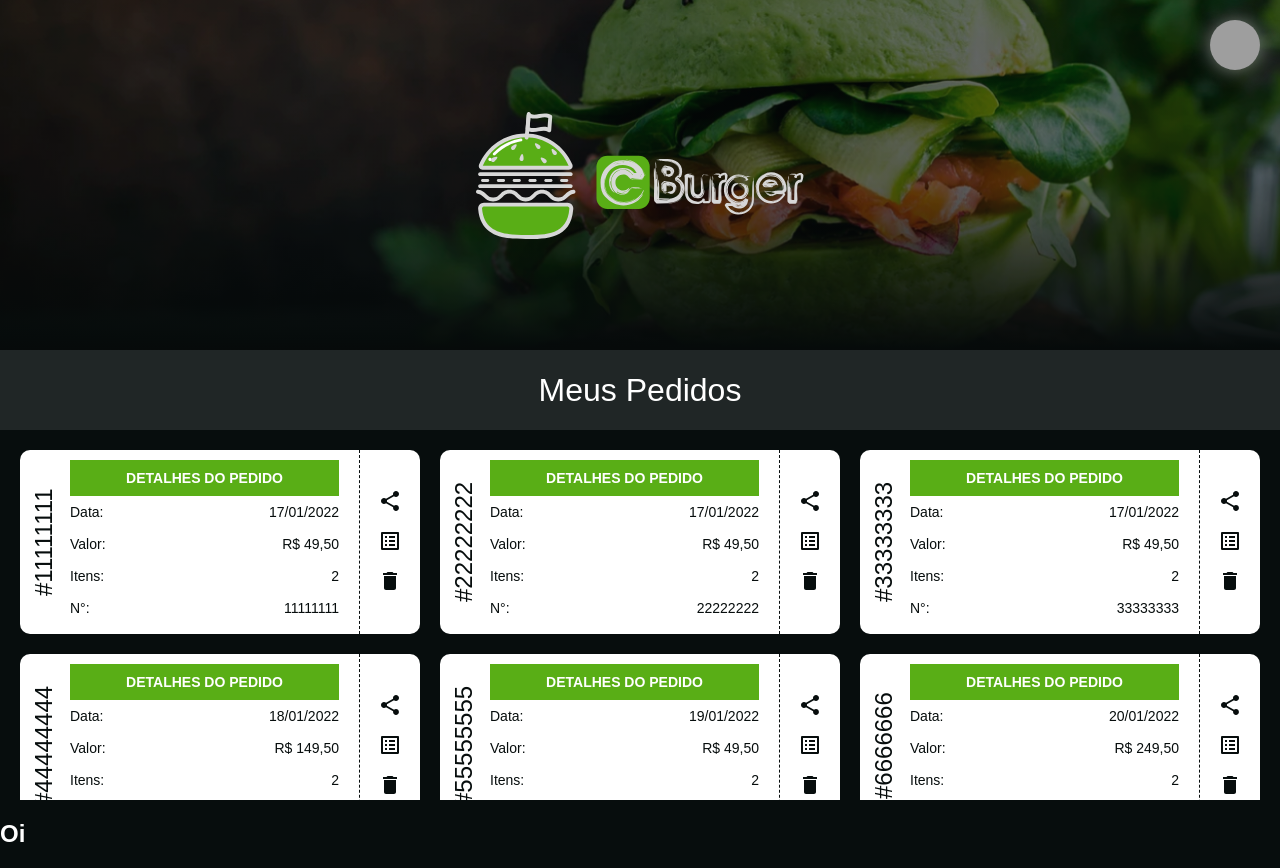
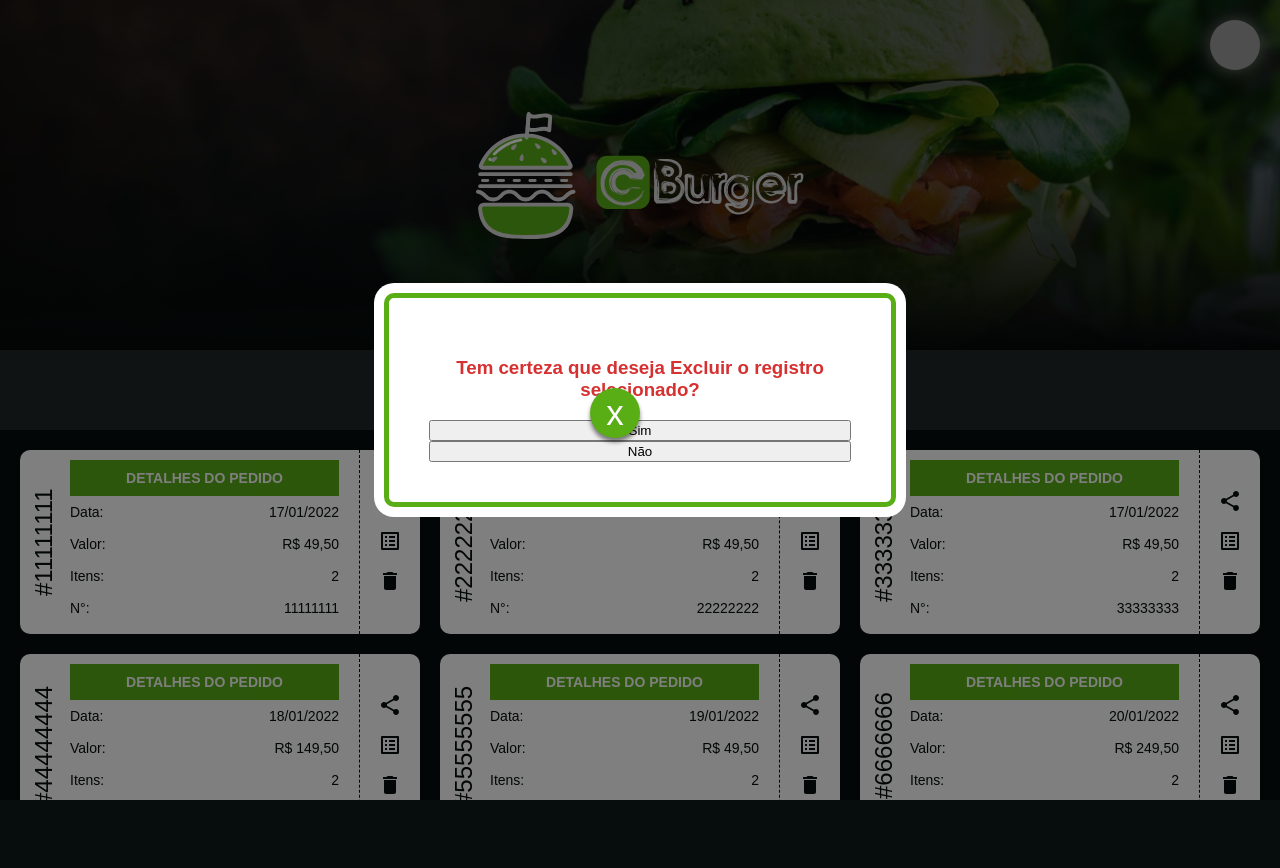
Before and after one commit to JS002-green-team/hburger, a website built with webpack: page public/orders.html in a window 1280 px wide. After the commit the page ends 800 px from the top, so only its background shows below. Built offline with nearby package versions, Linux system fonts and the light colour scheme; some packages are replaced by stand-ins of ours; no server answers; grey boxes are pictures that could not be loaded.

Commit message:
Correção sidebar user

```diff
--- /dev/null
+++ b/public/assets/sass/_danger-modal.scss
@@ -0,0 +1,30 @@
+.danger-modal-container {
+    width: 100vw;
+    height: 100vh;
+    background: rgba(0, 0, 0, .5);
+    position: fixed;
+    top: 0px;
+    left: 0px;
+    z-index: 2000;
+    display: flex;
+    justify-content: center;
+    align-items: center;
+}
+
+.danger-modal {
+    background: var(--white);
+    width: 40%;
+    min-width: 300px;
+    padding: 40px;
+    border: 5px solid #59AE16;
+    box-shadow: 0 0 0 10px white;
+    border-radius: 10px;
+    position: relative;
+    display: inline;
+    align-items: center;
+    justify-content: center;
+    h3 {
+        color: #d63031;
+        text-align: center;
+    }
+}
--- a/public/assets/sass/_user-modal.scss
+++ b/public/assets/sass/_user-modal.scss
@@ -7,7 +7,7 @@
     z-index: 2010;
     display: none;
     justify-content: right;
-    align-items: top;
+    align-items: end;
     background: rgba($color: black, $alpha: 0.5);
     h3 {
         text-align: center;
@@ -15,7 +15,7 @@
 }
 
 .user-modal {
-    background: rgba($color: #59AE16, $alpha: .5);
+    background: rgba($color: #59AE16, $alpha: 1.0);
     width: 25%;
     min-width: 300px;
     height: 100vw;
@@ -53,7 +53,7 @@
     display: flex;
 }
 
-#fechar-profile {
+#fechar-modal {
     position: absolute;
     width: 50px;
     height: 50px;
--- a/public/assets/sass/main.scss
+++ b/public/assets/sass/main.scss
@@ -6,3 +6,4 @@
 @use 'list-orders';
 @use 'modal';
 @use 'user-modal';
+@use 'danger-modal';
--- a/public/assets/scripts/src/credicard.ts
+++ b/public/assets/scripts/src/credicard.ts
@@ -4,6 +4,7 @@ import { HTMLInputField } from "./types/HTMLInputField";
 import IMask from "imask";
 import iniciaModal from "./functions/acionaModal";
 import showSidebarUser from "./functions/showSidebarUser";
+import criaSidebarUser from "./functions/criaSidebarUser";
 
 const page = document.querySelector("#credicard") as HTMLFormElement;
 
@@ -16,11 +17,15 @@ if (page) {
   const selectBanco = page.querySelector("#bank") as HTMLSelectElement;
   const btnEfetuaPagamento = page.querySelector("#efetua-pagamento") as HTMLButtonElement;
   const avatar = page.querySelector("#avatar") as HTMLImageElement;
+  const modais = page.querySelector("#modais") as HTMLDivElement;
+
 
   const values = queryStringToJSON();
   const year = new Date().getFullYear();
   const month = new Date().getMonth();
   const valorPedido: number = +values.valor;
+
+  criaSidebarUser(modais);
 
   IMask(number, {
     mask: "0000 0000 0000 0000",
--- a/public/assets/scripts/src/functions/acionaModal.ts
+++ b/public/assets/scripts/src/functions/acionaModal.ts
@@ -1,22 +1,16 @@
 export default function iniciaModal(modalID: string) {
-
-    // const modal = document.getElementById(modalID);
-    // if (modal) {
-    //     modal.classList.add('mostrar');
-    //     modal.addEventListener('click', (e) => {
-    //         if (e.target.id == modalID || e.target.className == 'fechar') {
-    //             modal.classList.remove('mostrar');
-    //             localStorage.fechaModal = modalID;
-    //         }
-    //     });
-    // }
 
     const modal = document.getElementById(modalID);
     if (modal) {
         modal.classList.add('mostrar');
-        modal.addEventListener('click', (e) => {
-            modal.classList.remove('mostrar');
-            localStorage.fechaModal = modalID;
+        modal.addEventListener('click', (e: Event) => {
+            const objClik = e.target as HTMLElement;
+            if (objClik.id == "fechar-modal" || objClik.id == "user-modal") {
+                console.log(objClik.id);
+                modal.classList.remove('mostrar');
+                localStorage.fechaModal = modalID;
+            }
+
         });
     }
 
--- /dev/null
+++ b/public/assets/scripts/src/functions/criaSidebarUser.ts
@@ -0,0 +1,16 @@
+export default function criaSidebarUser(modais:HTMLDivElement){
+
+    const modal = document.createElement("div");
+    modal.innerHTML =
+    `<div id="user-modal" class="user-modal-container">
+            <div class="user-modal">
+                <button class="fechar-profile" id="fechar-modal">x</button>
+                <img src="https://i.pravatar.cc/50" alt="Avatar" id="avatar-modal" />
+                <h3>Dados do usuário</h3>
+                <ul>Conta</ul>
+                <ul>Pedidos</ul>
+                <ul>Logout</ul>
+            </div>
+        </div>`;
+       modais.appendChild(modal);
+}
--- a/public/assets/scripts/src/orders.ts
+++ b/public/assets/scripts/src/orders.ts
@@ -1,6 +1,8 @@
 import iniciaModal from "./functions/acionaModal";
+import criaSidebarUser from "./functions/criaSidebarUser";
 
 const orders = document.querySelector('#orders');
+
 
 interface isOrder {
     date: string,
@@ -18,17 +20,11 @@ const ordersDb = [
     { "date": "20/01/2022", "price": "249,50", "itens": 2, "id": 6666666 },
     { "date": "21/01/2022", "price": "149,50", "itens": 2, "id": 77777777 },
     { "date": "22/01/2022", "price": "349,50", "itens": 2, "id": 8888888 },
-    { "date": "17/01/2022", "price": "49,50", "itens": 2, "id": 11111111 },
-    { "date": "17/01/2022", "price": "49,50", "itens": 2, "id": 22222222 },
-    { "date": "17/01/2022", "price": "49,50", "itens": 2, "id": 33333333 },
-    { "date": "18/01/2022", "price": "149,50", "itens": 2, "id": 44444444 },
-    { "date": "19/01/2022", "price": "49,50", "itens": 2, "id": 55555555 },
-    { "date": "20/01/2022", "price": "249,50", "itens": 2, "id": 6666666 },
-    { "date": "21/01/2022", "price": "149,50", "itens": 2, "id": 77777777 },
-    { "date": "22/01/2022", "price": "349,50", "itens": 2, "id": 8888888 },
 ];
 
 if (orders) {
+    const modais = orders.querySelector("#modais") as HTMLDivElement;
+    criaSidebarUser(modais);
     const ulOrders = orders.querySelector('#list-orders') as HTMLUListElement;
 
     function details(id: string) {
--- a/public/orders.html
+++ b/public/orders.html
@@ -197,15 +197,16 @@
                 </li> -->
             </ul>
         </main>
-        <div id="user-modal" class="user-modal-container">
+        <!-- <div id="user-modal" class="user-modal-container">
             <div class="user-modal">
                 <button class="fechar-profile" id="fechar-profile">x</button>
                 <img src="https://i.pravatar.cc/50" alt="Avatar" id="avatar-modal" />
                 <h3>Dados do usuário</h3>
                 <ul>Conta</ul>
                 <ul>Pedidos</ul>
+                <ul>Logout</ul>
             </div>
-        </div>
+        </div> -->
 
         <div id="order-modal" class="modal-container">
             <div class="modal">
@@ -214,7 +215,18 @@
             </div>
         </div>
         <div id="modais">
-            <h1>Oi</h1>
+            <div id="danger-modal" class="danger-modal-container">
+                <div class="danger-modal">
+                    <button class="fechar" id="fechar-modal">x</button>
+                    <h3>Tem certeza que deseja Excluir o registro selecionado?</h3>
+                    <div class="linha">
+                        <button type="button">Sim</button>
+                        <button type="button">Não</button>
+                    </div>
+
+                </div>
+            </div>
+
         </div>
     </section>
     <script src="bundle.js"></script>
```
Also changed, not shown: public/index.html (+4 -1 lines), public/pay.html (+4 -1 lines), public/assets/css/main.css, 2 other files.
